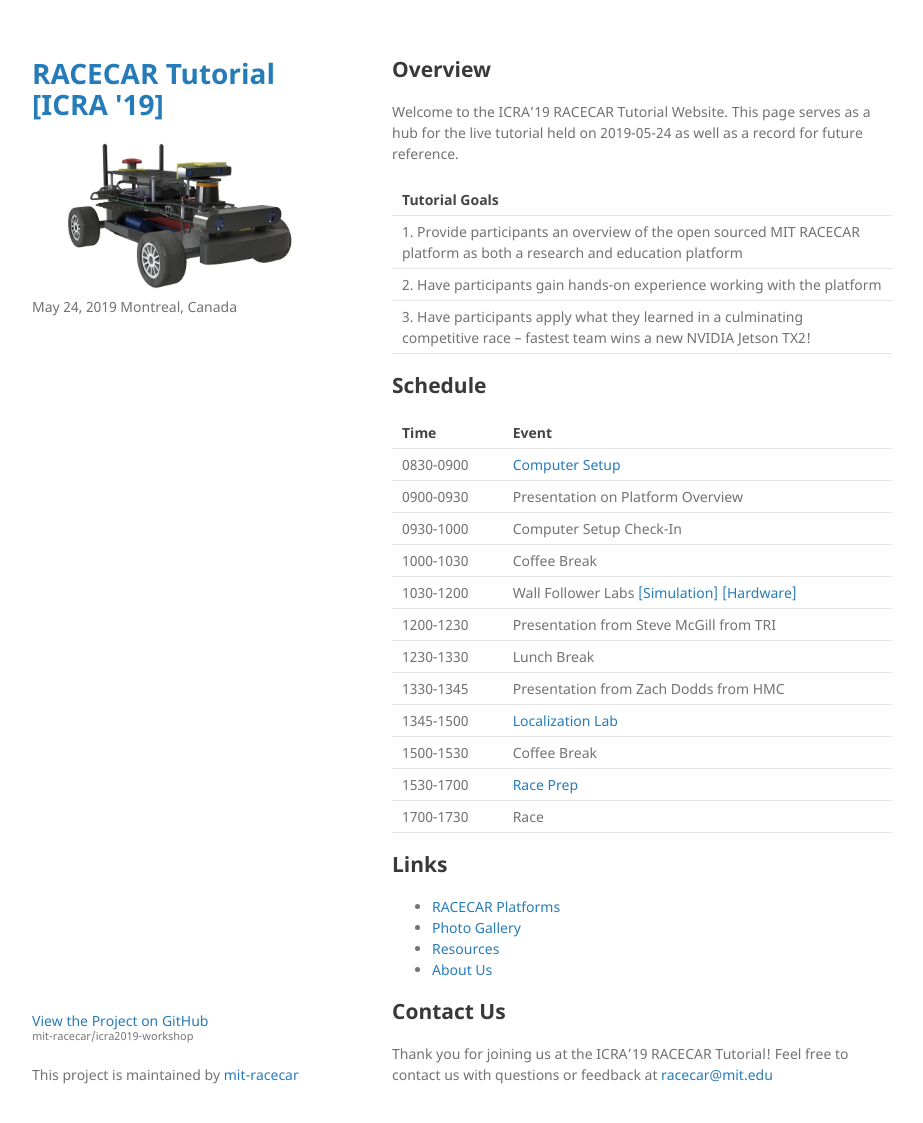
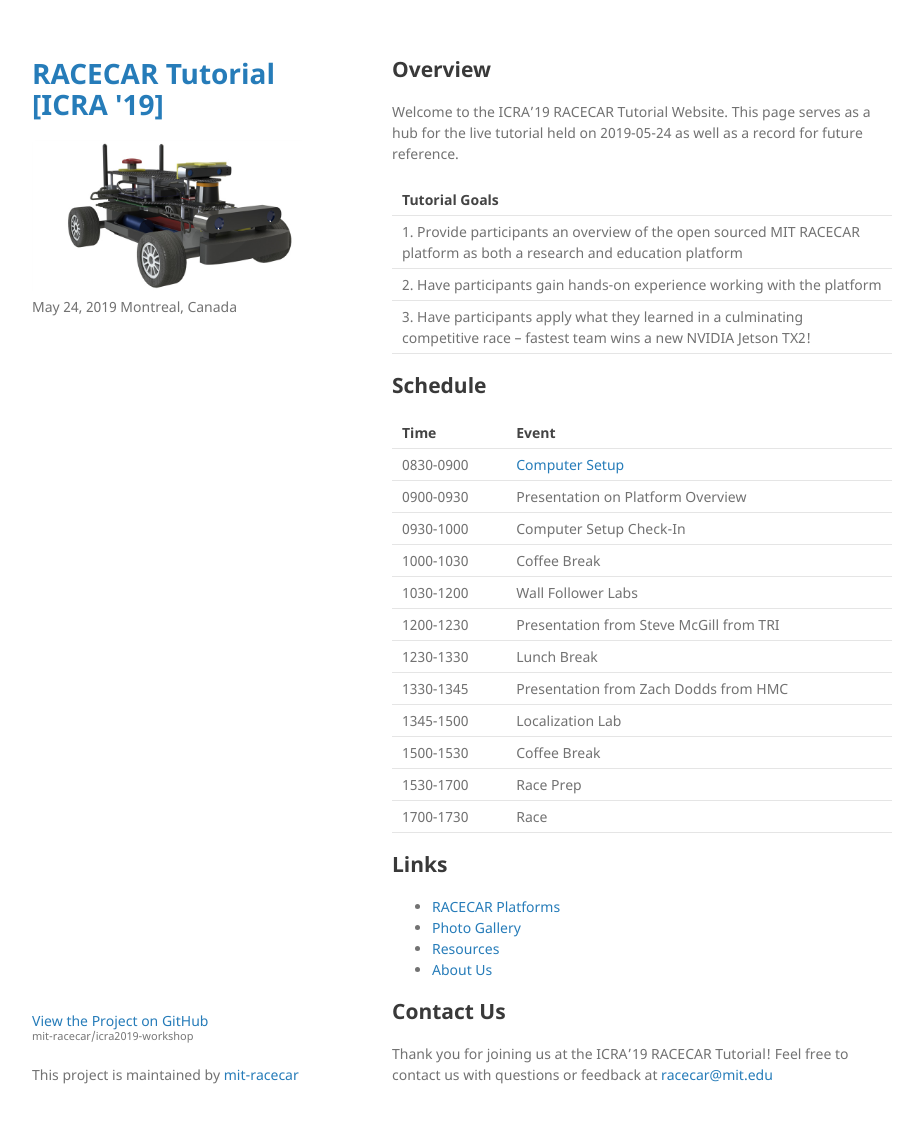
Before and after one commit to mit-racecar/icra2019-workshop, a Jekyll site: the page built from index.md, in a window 1280 px wide and 1155 px high. Shown: the top 1123 px of the window, without its empty margins (178-1101 px from the left). Built offline with Jekyll 4.4.1, drawn with Linux system fonts in a browser that asks for light colours; our own code applies the rules of GitHub Pages for plain Markdown files.

```diff
--- a/index.md
+++ b/index.md
@@ -22,13 +22,13 @@ reference.
 | 0900-0930 | Presentation on Platform Overview |
 | 0930-1000 | Computer Setup Check-In |
 | 1000-1030 | Coffee Break |
-| 1030-1200 | Wall Follower Labs [[Simulation]](./lab-wall-follow-sim) [[Hardware]](./lab-wall-follow-hardware) |
+| 1030-1200 | Wall Follower Labs |
 | 1200-1230 | Presentation from Steve McGill from TRI |
 | 1230-1330 | Lunch Break |
 | 1330-1345 | Presentation from Zach Dodds from HMC |
-| 1345-1500 | [Localization Lab](./lab-localization) |
+| 1345-1500 | Localization Lab |
 | 1500-1530 | Coffee Break |
-| 1530-1700 | [Race Prep](./race) |
+| 1530-1700 | Race Prep |
 | 1700-1730 | Race |
 
 
```
